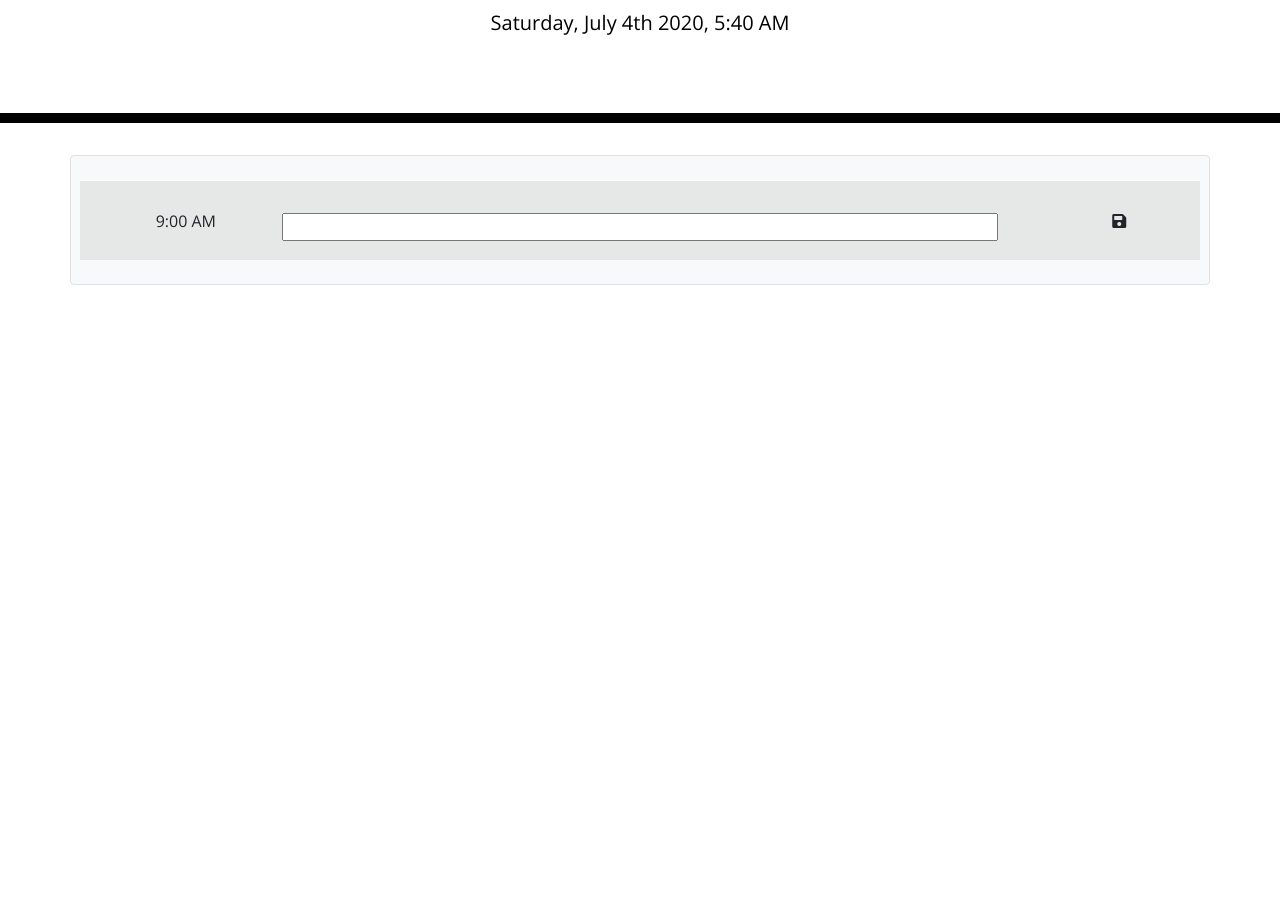
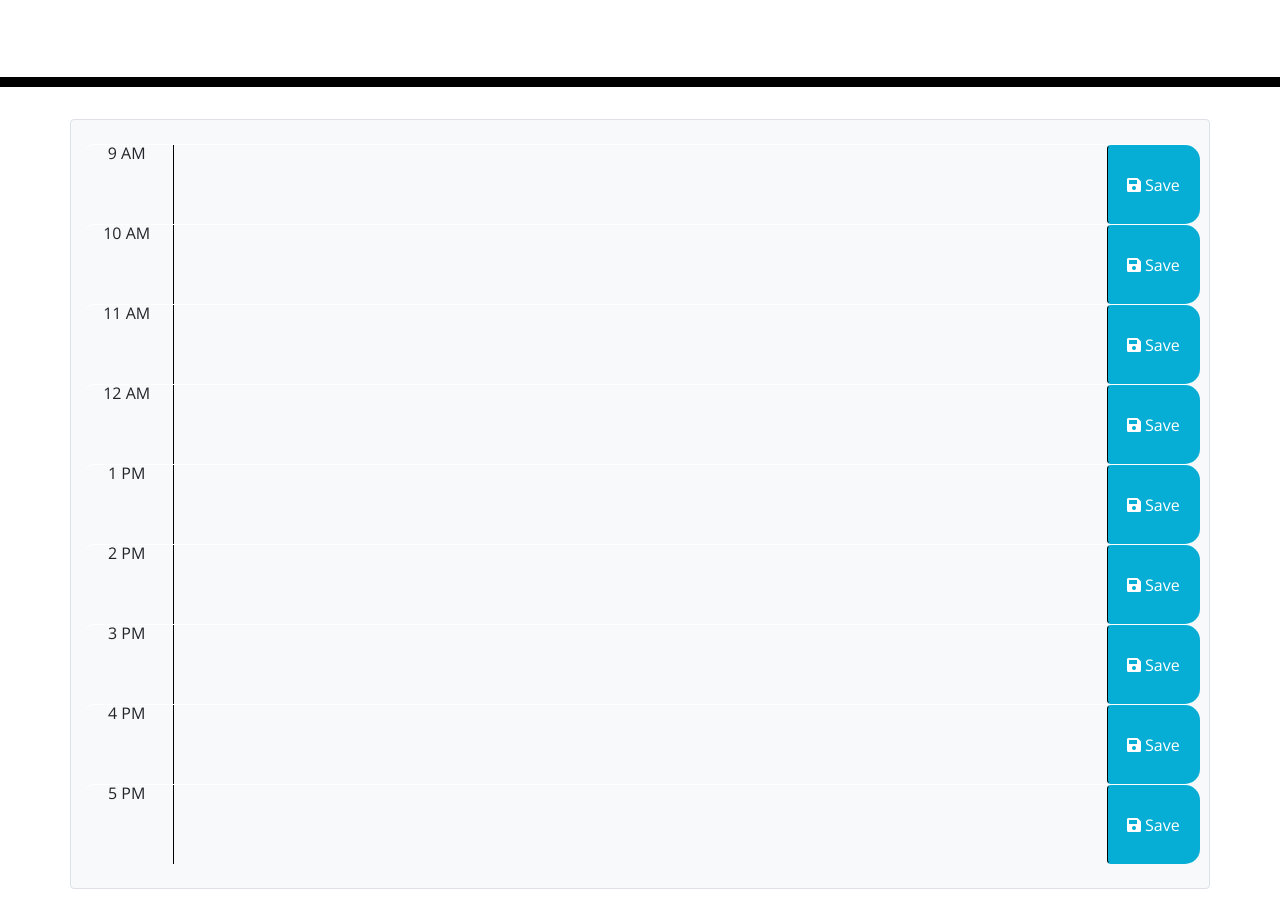
Before and after one commit to terry212/WK5, a plain HTML site: page index.html in a window 1280 px wide. Shown: the part 181-1094 px from the top of the page. Before the commit the page ends 800 px from the top, so only its background shows below. Drawn offline with nearby package versions, Linux system fonts and the light colour scheme.

Commit message:
index file modified, time blocks added, completed

```diff
--- a/index.html
+++ b/index.html
@@ -21,17 +21,52 @@
   </header>
   <div class="container p-4 mb-4 bg-light text-center border rounded">
     <!-- Timeblocks go here -->
-    <div class="row table-active">
-      <div class="col" id="hourCol">
-
-      </div>
-      <div class="col-8" id="dataCol">
-      </div>
-      <div class="col" id="saveCol">
-
-      </div>
+    <div id="hour-9" class="row time-block hourCol">
+      <div class="col-md-1"> 9 AM </div>
+      <textarea class="col-md-10 description" id="dataCol"></textarea>
+      <button class="btn saveBtn col-md-1"><i class="fas fa-save"></i> Save</button>
     </div>
-    <!-- <div class="container p-4 mb-4 bg-light text-center border rounded"></div> -->
+    <div id="hour-10" class="row time-block hourCol">
+      <div class="col-md-1"> 10 AM </div>
+      <textarea class="col-md-10 description" id="dataCol"></textarea>
+      <button class="btn saveBtn col-md-1"><i class="fas fa-save"></i> Save</button>
+    </div>
+    <div id="hour-11" class="row time-block hourCol">
+      <div class="col-md-1"> 11 AM </div>
+      <textarea class="col-md-10 description" id="dataCol"></textarea>
+      <button class="btn saveBtn col-md-1"><i class="fas fa-save"></i> Save</button>
+    </div>
+    <div id="hour-12" class="row time-block hourCol">
+      <div class="col-md-1"> 12 AM </div>
+      <textarea class="col-md-10 description" id="dataCol"></textarea>
+      <button class="btn saveBtn col-md-1"><i class="fas fa-save"></i> Save</button>
+    </div>
+    <div id="hour-13" class="row time-block hourCol">
+      <div class="col-md-1"> 1 PM </div>
+      <textarea class="col-md-10 description" id="dataCol"></textarea>
+      <button class="btn saveBtn col-md-1"><i class="fas fa-save"></i> Save</button>
+    </div>
+    <div id="hour-14" class="row time-block hourCol">
+      <div class="col-md-1"> 2 PM </div>
+      <textarea class="col-md-10 description" id="dataCol"></textarea>
+      <button class="btn saveBtn col-md-1"><i class="fas fa-save"></i> Save</button>
+    </div>
+    <div id="hour-15" class="row time-block hourCol">
+      <div class="col-md-1"> 3 PM </div>
+      <textarea class="col-md-10 description" id="dataCol"></textarea>
+      <button class="btn saveBtn col-md-1"><i class="fas fa-save"></i> Save</button>
+    </div>
+    <div id="hour-16" class="row time-block hourCol">
+      <div class="col-md-1"> 4 PM </div>
+      <textarea class="col-md-10 description" id="dataCol"></textarea>
+      <button class="btn saveBtn col-md-1"><i class="fas fa-save"></i> Save</button>
+    </div>
+    <div id="hour-17" class="row time-block hourCol">
+      <div class="col-md-1"> 5 PM </div>
+      <textarea class="col-md-10 description" id="dataCol"></textarea>
+      <button class="btn saveBtn col-md-1"><i class="fas fa-save"></i> Save</button>
+    </div>
+  </div>
   </div>
 
   <script src="https://code.jquery.com/jquery-3.4.1.min.js"></script>
--- a/script.js
+++ b/script.js
@@ -2,8 +2,8 @@ $(document).ready(function () {
     // The current day is displayed at the top of the calendar
     function appendCurrentDate() {
         // Time stamp given in format below
-        var currentDate = moment().format("dddd, MMMM Do YYYY, h:mm A");
-        $("#currentDay").text(currentDate);
+        // var currentDate = moment().format("dddd, MMMM Do YYYY, h:mm A");
+        // $("#currentDay").text(currentDate);
     }
 
     // timeblocks for standard business hours
@@ -15,16 +15,33 @@ $(document).ready(function () {
     // if it is in between 0 and 1 then present, if it is greater than 1 then it is future
 
     function schedule() {
-        var hourColumn = $(`<div class="col-2" style="display: contents;">${(moment(9, 'h hh').format('LT'))}</div>`);
-        $(".row.table-active #hourCol").append(hourColumn);
+        // var hourColumn = $(`<div class="col-2" style="display: contents;">${(moment(9, 'h hh').format('LT'))}</div>`);
+        // $(".row.table-active #hourCol").append(hourColumn);
 
-        var dataColumn = $(`
-        <input type="text" style="width: 100%; height: auto; display: inline-block;"></input>
-        `);
-        $(".row.table-active #dataCol").append(dataColumn);
+        // var dataColumn = $(`
+        // <input type="text" id="userText" style="width: 100%; height: auto; display: inline-block;"></input>
+        // `);
+        // $(".row.table-active #dataCol").append(dataColumn);
 
-        var saveColumn = $(`<i class="fas fa-save text-black"></i>`);
-        $(".row.table-active #saveCol").append(saveColumn);
+        // var saveColumn = $(`<div class="col-2" style="display: contents;">
+        // <button class="saveBtn"><span class="fas fa-save text-black"></span> Save</button>
+        // </div>
+        // `);
+        // $(".row.table-active #saveCol").append(saveColumn);
+
+        // $(".saveBtn").on("click", function () {
+        //     console.log ("you have clicked the button");
+        //     saveText();
+        // });
+
+    }
+
+    function saveText() {
+        // var userText = $("#userText");
+        // console.log(userText)
+        // if (userText != "") {
+        //     console.log("Success in saving the text, maybe")
+        // }
     }
 
     // function call
--- a/style.css
+++ b/style.css
@@ -68,4 +68,5 @@ textarea{
 .saveBtn i:hover {
   font-size: 20px;
   transition: all .3s ease-in-out;
+  color: #000000;
 }
```
